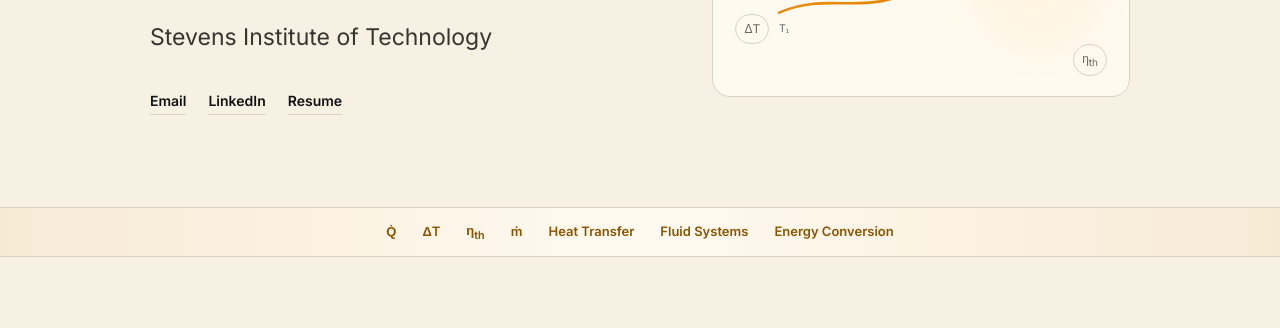
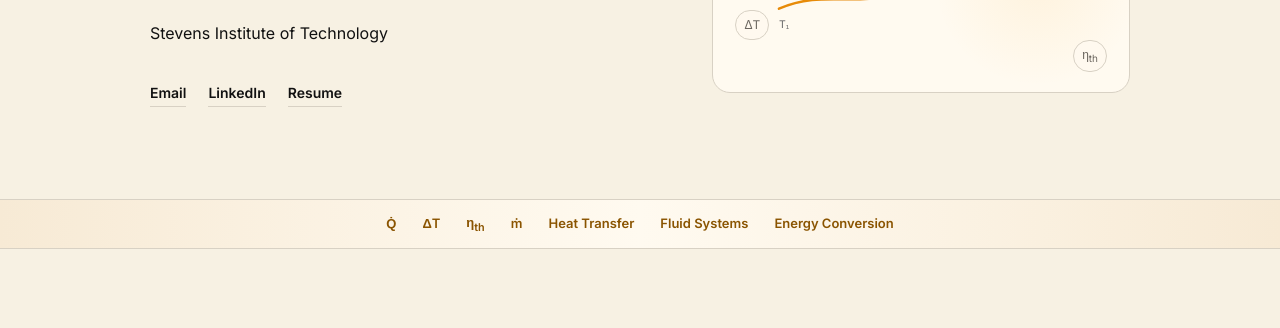
Before and after one commit to jonkezino11/portfolio, a plain HTML site: page index.html in a window 1280 px wide. Shown: the part 447-775 px from the top of the page. Drawn offline with Linux system fonts and the light colour scheme.

Commit message:
Update index.html

```diff
--- a/index.html
+++ b/index.html
@@ -27,7 +27,7 @@
           <p class="eyebrow">Mechanical Engineering Portfolio</p>
           <h1>Jonathan K. Pandji</h1>
           <p class="hero-subtitle">ME @ Schaefer School of Engineering &amp;Science</p>
-          <p class="hero-subtitle">Stevens Institute of Technology</p>
+          <p>Stevens Institute of Technology</p>
           <div class="hero-links">
             <a href="mailto:jonathankpandji@gmail.com">Email</a>
             <a href="https://www.linkedin.com/in/jonathan-pandji-9b6p" target="_blank" rel="noreferrer">LinkedIn</a>
```
